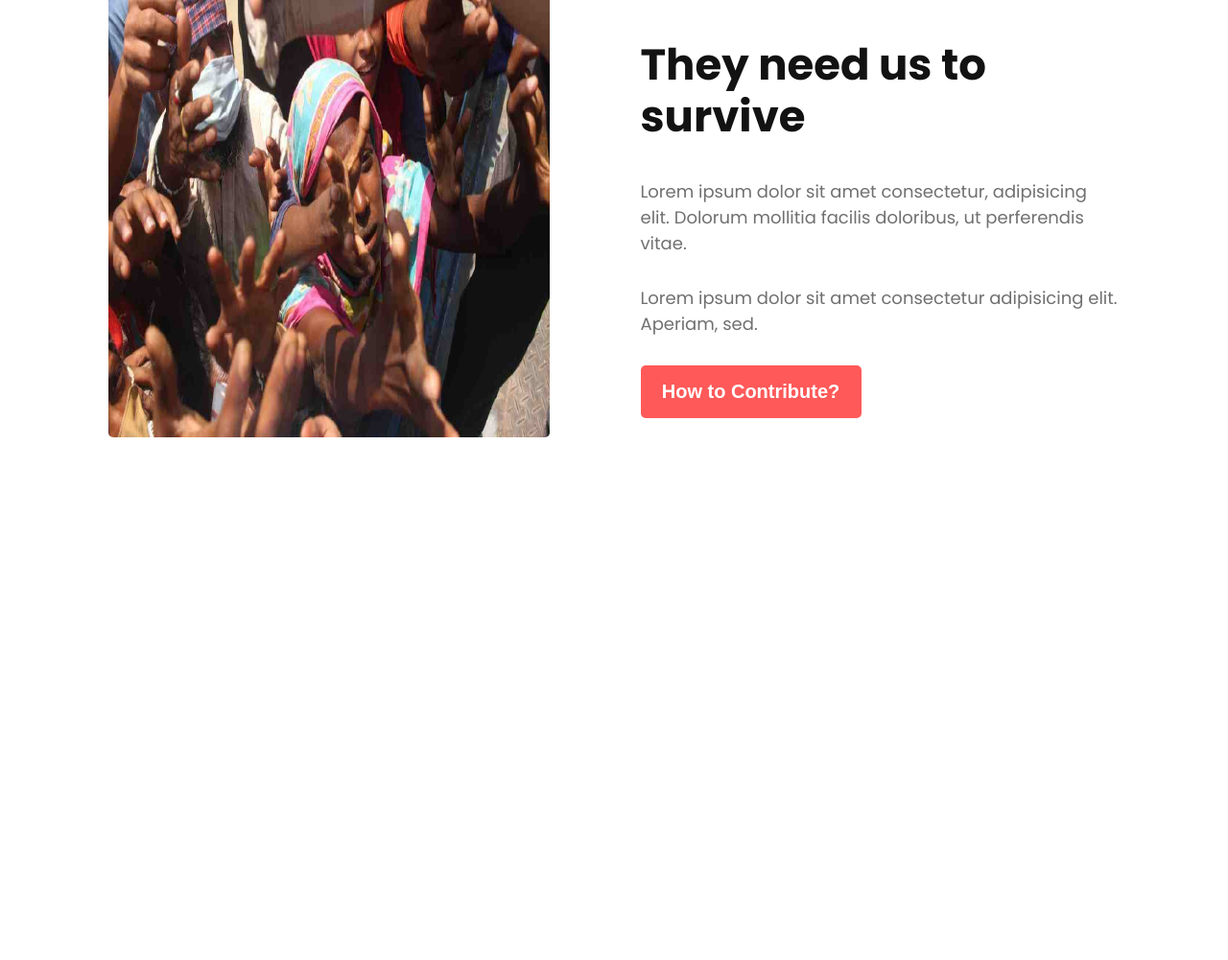
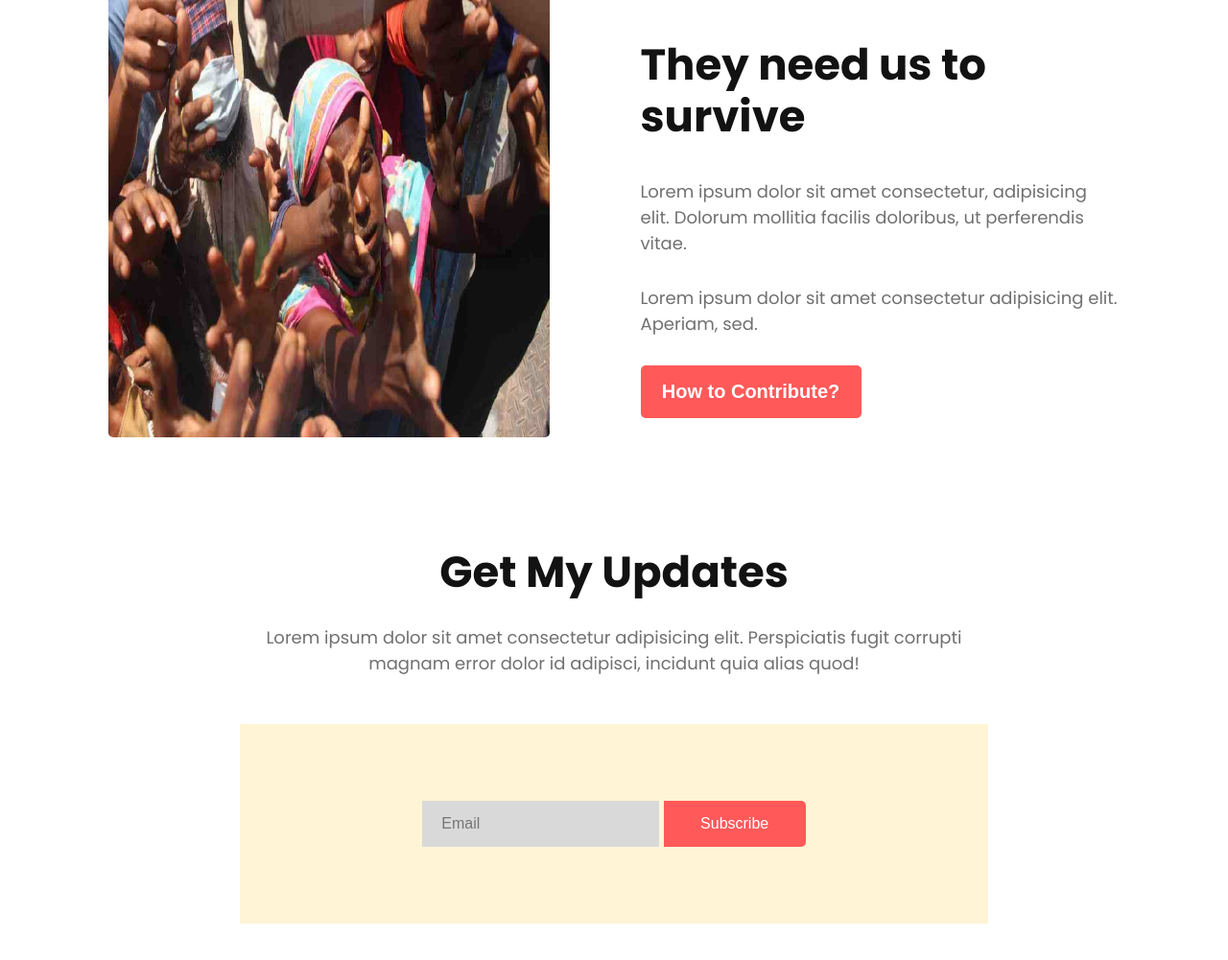
Before and after one commit to mashruf/donate, a plain HTML site: page index.html in a window 1280 px wide. Shown: the part 2715-3716 px from the top of the page at 96% size. Before the commit the page ends 3278 px from the top, so only its background shows below. Drawn offline with Linux system fonts and the light colour scheme.

Commit message:
subscribe part added

```diff
--- a/index.html
+++ b/index.html
@@ -120,6 +120,26 @@
             </article>
         </section>
 
+        <!-- updates -->
+        <section class="updates">
+            <div>
+                <h2 class="update-h2">
+                    Get My Updates
+                </h2>
+                <p class="update-p">
+                    Lorem ipsum dolor sit amet consectetur adipisicing elit. Perspiciatis fugit corrupti<br> magnam
+                    error
+                    dolor
+                    id adipisci, incidunt quia alias quod!
+                </p>
+            </div>
+            <div class="subscription">
+                <input class="updates-input" type="text" placeholder="Email">
+                <button class="btn-sub">Subscribe</button>
+            </div>
+
+        </section>
+
 
 
     </main>
--- a/style.css
+++ b/style.css
@@ -175,7 +175,6 @@ hr {
     color: #707070;
     margin-bottom: 30px;
     font-size: 18px;
-    margin-top: 20px;
 }
 
 .btn-contribution {
@@ -195,3 +194,51 @@ hr {
     height: 480px;
     border-radius: 5px;
 }
+
+/* updates */
+.updates {
+    text-align: center;
+    margin-bottom: 130px;
+}
+
+.update-h2 {
+    color: #121212;
+    font-weight: 700px;
+    font-size: 45px;
+    margin-bottom: 20px;
+}
+
+.update-p {
+    color: #707070;
+    margin-bottom: 50px;
+    font-size: 18px;
+}
+
+.subscription {
+    background-color: #FFF4D6;
+    display: inline-block;
+    padding: 80px 190px;
+
+}
+
+.updates-input {
+    background-color: #D9D9D9;
+    color: #AA9F9F;
+    border: 0;
+    padding: 15px 20px;
+    margin-right: 0;
+    font-size: 16px;
+    font-weight: 500;
+}
+
+.btn-sub {
+    font-size: 16px;
+    color: #FFFFFF;
+    background-color: #FF5959;
+    border: none;
+    border-radius: 0 5px 5px 0;
+    padding: 15px 12px;
+    font-weight: 500;
+    width: 148px;
+
+}
```
